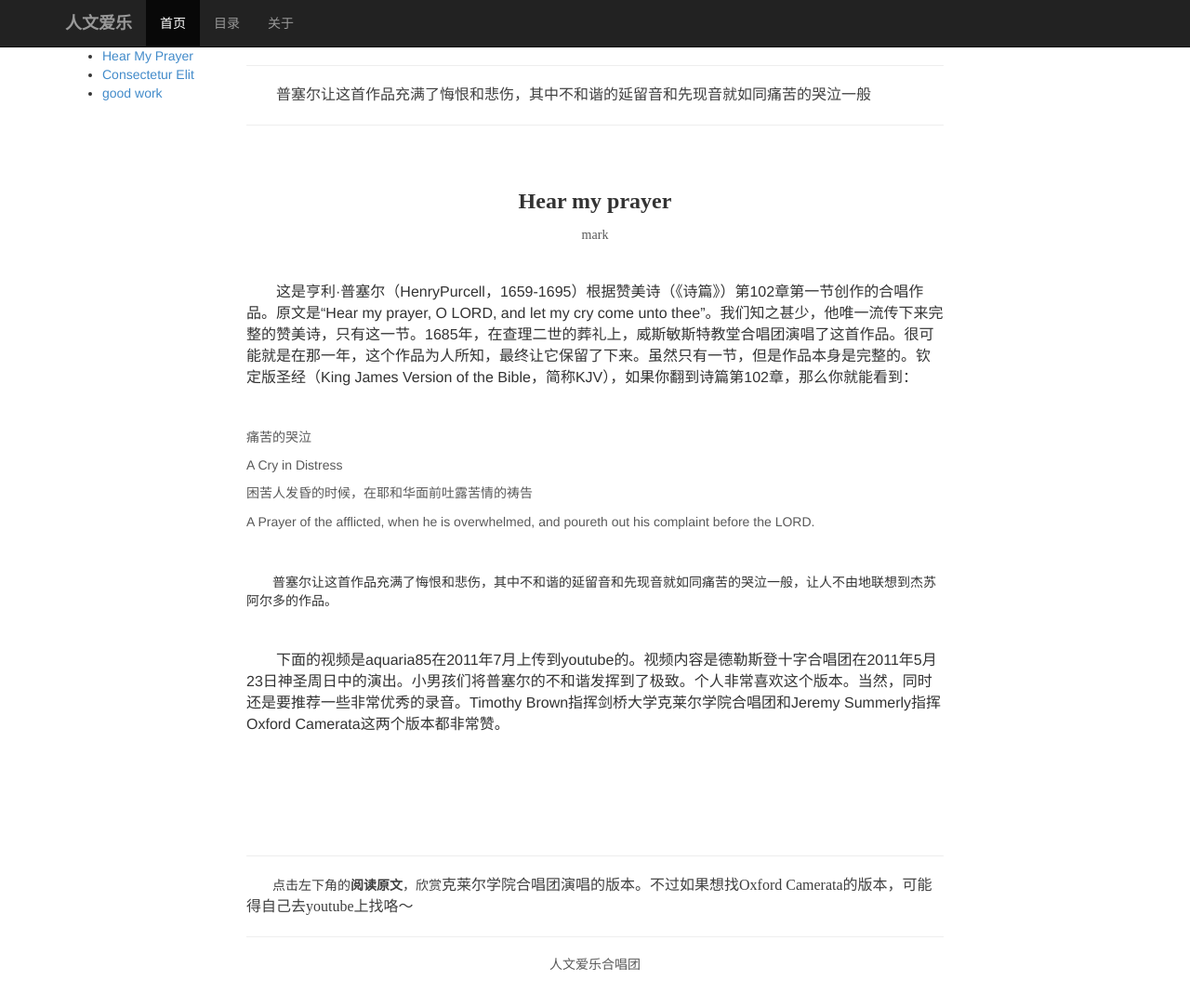
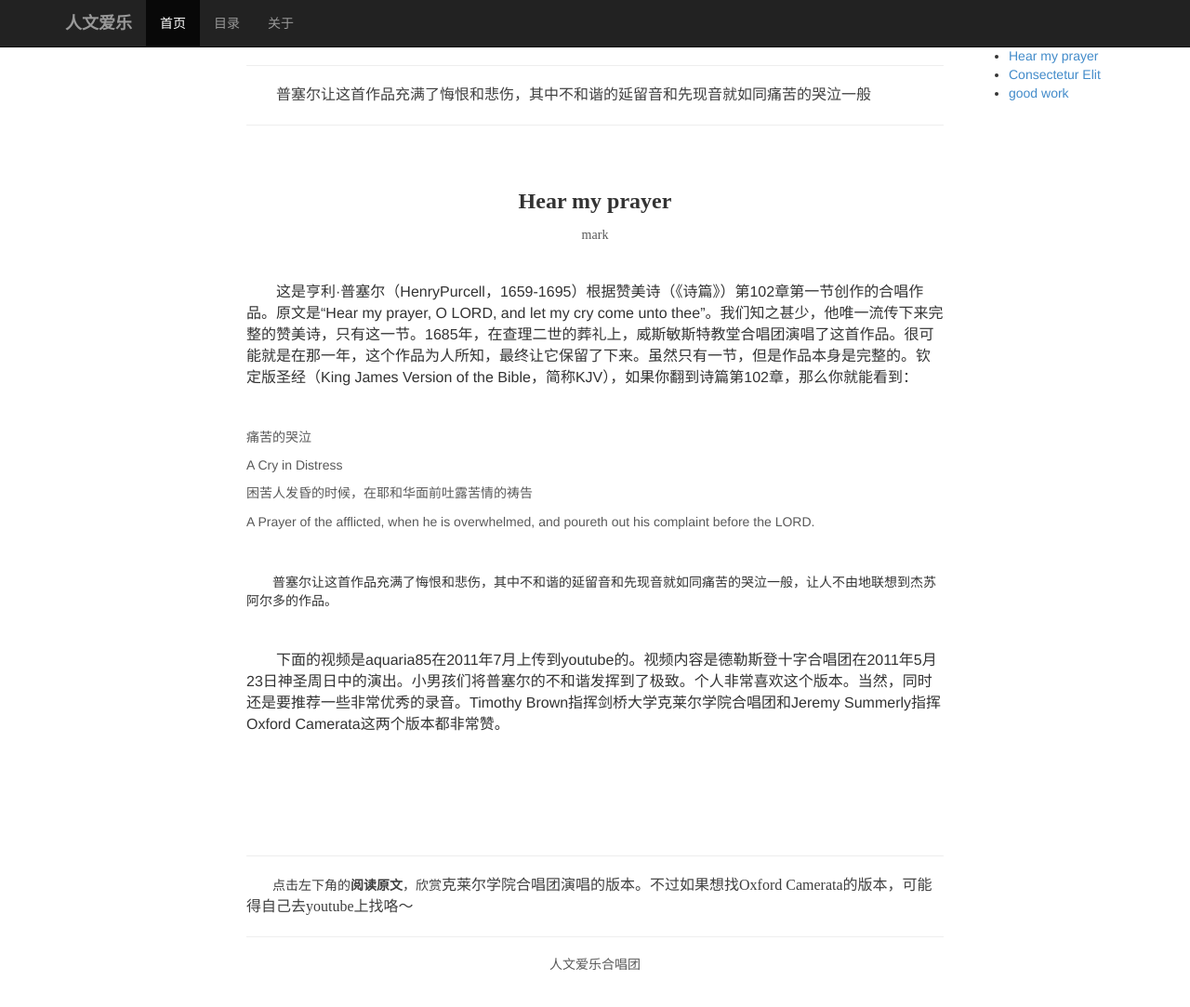
Before and after one commit to RPC1999/RPC1999.github.io, a Jekyll site: the page built from _posts/2014-06-24-hear-my-prayer.html, in a window 1280 px wide and 1148 px high. Shown: the top 1083 px of the window at 93% size. Built offline with Jekyll 4.4.1, drawn with Linux system fonts in a browser that asks for light colours.

Commit message:
update hear my prayer post

```diff
--- a/_includes/bootstrap_footer.html
+++ b/_includes/bootstrap_footer.html
@@ -1,6 +1,12 @@
 
         </div>
-        <div class="col-md-2"></div>
+        <div class="col-md-2">
+          <ul>
+            {% for post in site.posts limit: 5 %}
+              <li><a href="{{ post.url }}">{{ post.title }}</a></li>
+            {% endfor %}
+          </ul>
+        </div>
 
       </div>
     </div> <!-- /container -->
--- a/_includes/bootstrap_header.html
+++ b/_includes/bootstrap_header.html
@@ -54,10 +54,5 @@
 
       <div class="row">
         <div class="col-md-2">
-          <ul>
-            {% for post in site.posts limit: 5 %}
-              <li><a href="{{ post.url }}">{{ post.title }}</a></li>
-            {% endfor %}
-          </ul>
         </div>
         <div class="col-md-8">
--- a/_posts/2014-06-24-hear-my-prayer.html
+++ b/_posts/2014-06-24-hear-my-prayer.html
@@ -1,4 +1,9 @@
-<hr style="font-family:宋体;" />
+---
+title: Hear my prayer
+layout: default
+---
+
+<hr />
 <p style="font-family:宋体;">
     <span style="font-size:medium;orphans:2;widows:2;">　　<span style="color:#3f3f3f;">普塞尔让这首作品充满了悔恨和悲伤，其中不和谐的延留音和先现音就如同痛苦的哭泣一般</span></span>
 </p>
```
Also changed, not shown: 4 other files.
